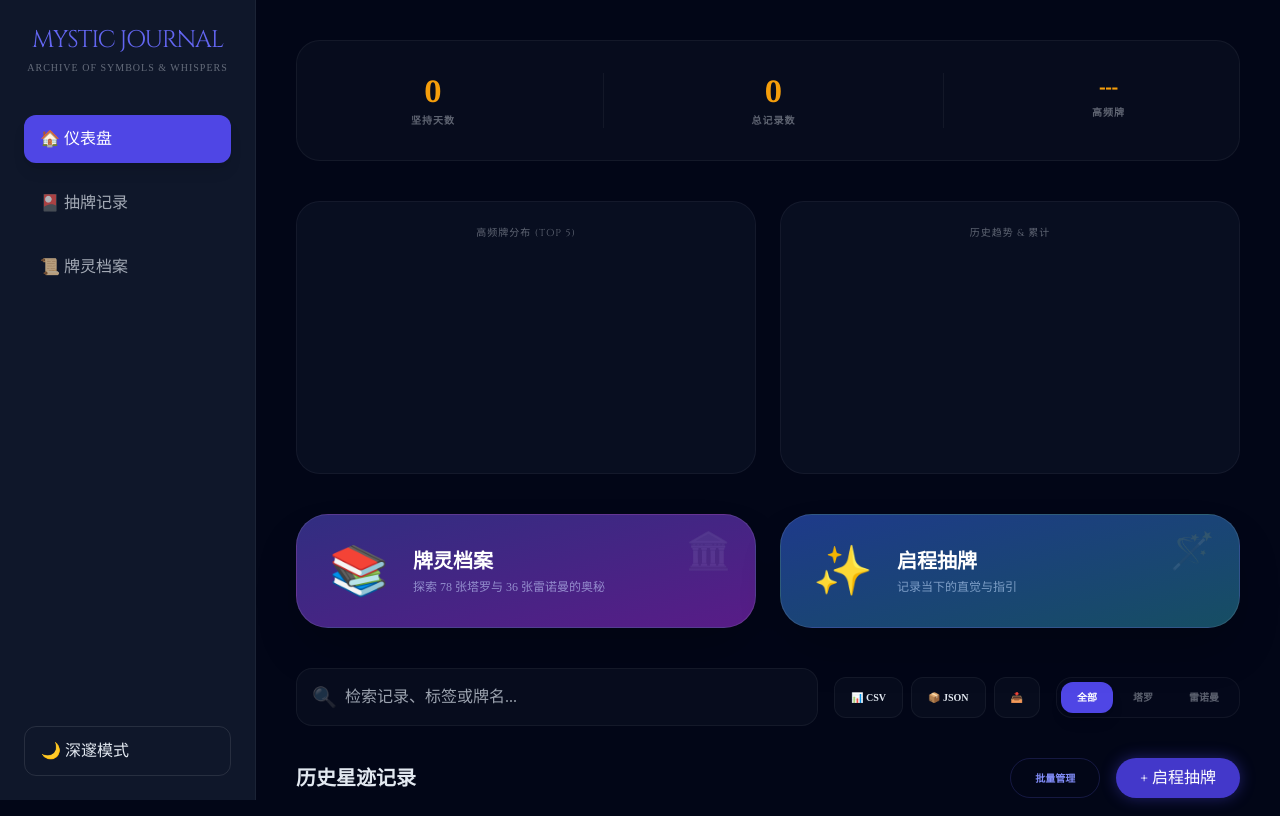
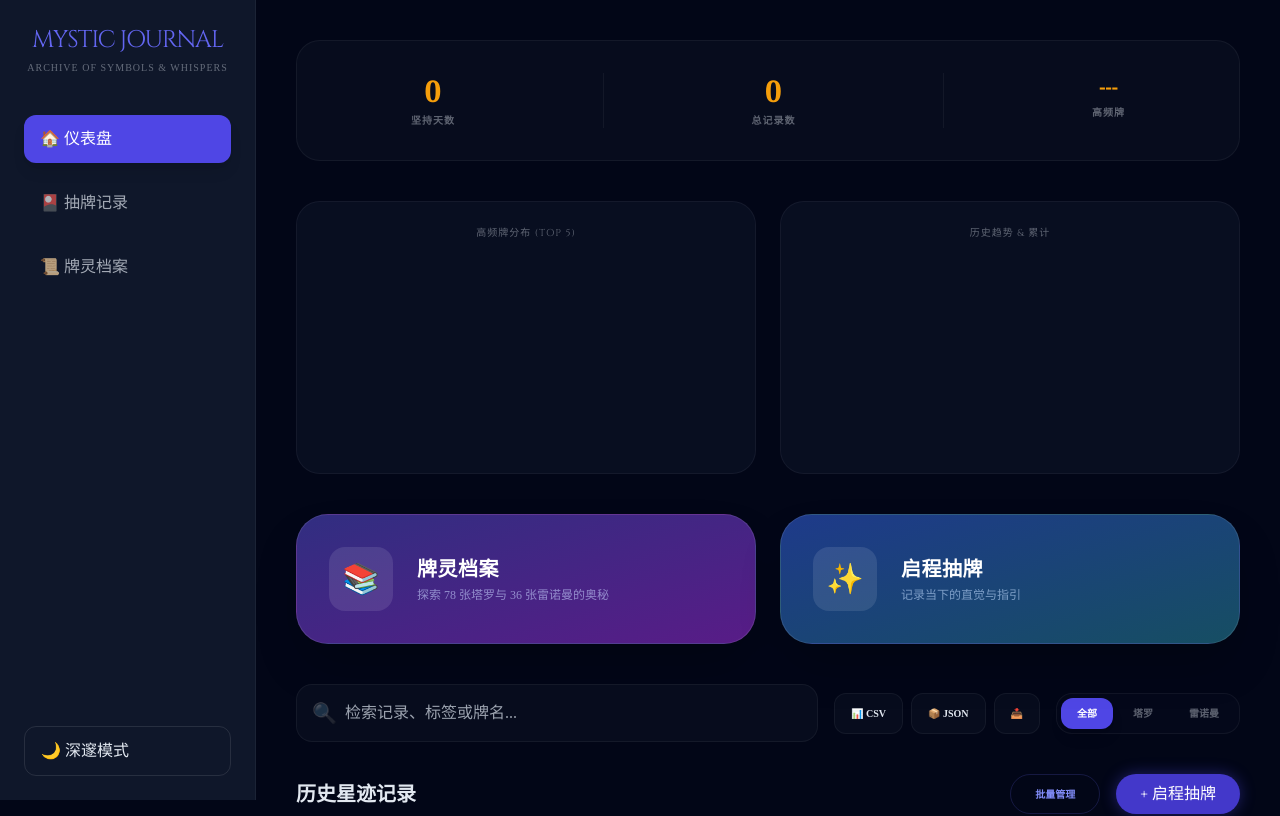
Before and after one commit to candy991/zhou, a React (Vite) app: page / in a window 1280 px wide. Shown: the top 816 px of the page. Built offline with nearby package versions, Linux system fonts and the light colour scheme.

Commit message:
几乎完美形态

```diff
--- a/App.tsx
+++ b/App.tsx
@@ -1,4 +1,6 @@
 import React, { useState, useEffect, useMemo, useRef } from 'react';
+import { Link, useLocation } from 'react-router-dom';
+import { Home } from 'lucide-react';
 import { DeckType, ReadingEntry, AppState, SelectedCard, ThemeMode, LenormandColor } from './types';
 import { loadEntries, saveEntries } from './services/storage';
 import { MysticButton } from './components/MysticButton';
@@ -149,6 +151,8 @@ const App: React.FC = () => {
   const lineChartRef = useRef<HTMLDivElement>(null);
   const fileInputRef = useRef<HTMLInputElement>(null);
 
+  const location = useLocation();
+
   const getLocalISOString = (date: Date) => {
     const tzOffset = date.getTimezoneOffset() * 60000;
     return new Date(date.getTime() - tzOffset).toISOString().slice(0, 16);
@@ -175,6 +179,13 @@ const App: React.FC = () => {
     const data = loadEntries();
     setState(prev => ({ ...prev, entries: data }));
   }, []);
+
+  // Sync state with routing
+  useEffect(() => {
+    if (location.pathname === '/') {
+      setState(prev => ({ ...prev, currentView: 'home' }));
+    }
+  }, [location.pathname]);
 
   const isDark = state.theme === 'dark';
   const selectedEntry = state.entries.find(e => e.id === state.selectedEntryId);
@@ -616,7 +627,7 @@ const App: React.FC = () => {
 
         <div className="max-w-6xl mx-auto p-6 md:p-10 pb-32">
           {state.currentView === 'archive' && (
-            <CardArchive entries={state.entries} theme={state.theme} />
+            <CardArchive entries={state.entries} theme={state.theme} onBack={() => setState(p => ({ ...p, currentView: 'home' }))} />
           )}
 
           {state.currentView === 'home' && (
@@ -651,20 +662,21 @@ const App: React.FC = () => {
                 </div>
               </div>
 
-              {/* 快速入口区域 */}
+              {/* 快速入口区域 - 找回被删除的部分 */}
               <div className="grid grid-cols-1 md:grid-cols-2 gap-6">
                 <div
                   onClick={() => setState(p => ({ ...p, currentView: 'archive' }))}
                   className="relative p-8 rounded-[2rem] border border-white/10 bg-gradient-to-br from-indigo-900 to-purple-900 cursor-pointer group hover:scale-[1.02] transition-all shadow-2xl overflow-hidden"
                 >
                   <div className="flex items-center gap-6 relative z-10">
-                    <div className="text-5xl group-hover:rotate-12 transition-transform duration-500">📚</div>
+                    <div className="w-16 h-16 rounded-2xl bg-white/10 flex items-center justify-center group-hover:rotate-12 transition-transform duration-500">
+                      <span className="text-3xl">📚</span>
+                    </div>
                     <div>
-                      <h3 className="text-xl font-serif font-bold text-white">牌灵档案</h3>
+                      <h3 className="text-xl font-serif font-bold text-white tracking-wide">牌灵档案</h3>
                       <p className="text-xs text-indigo-200/60 mt-1">探索 78 张塔罗与 36 张雷诺曼的奥秘</p>
                     </div>
                   </div>
-                  <div className="absolute top-4 right-6 text-4xl opacity-10 pointer-events-none group-hover:scale-125 transition-transform duration-700">🏛️</div>
                 </div>
 
                 <div
@@ -675,13 +687,14 @@ const App: React.FC = () => {
                   className="relative p-8 rounded-[2rem] border border-white/10 bg-gradient-to-br from-blue-900 to-cyan-900 cursor-pointer group hover:scale-[1.02] transition-all shadow-2xl overflow-hidden"
                 >
                   <div className="flex items-center gap-6 relative z-10">
-                    <div className="text-5xl group-hover:animate-pulse transition-all">✨</div>
+                    <div className="w-16 h-16 rounded-2xl bg-white/10 flex items-center justify-center group-hover:animate-pulse transition-all">
+                      <span className="text-3xl">✨</span>
+                    </div>
                     <div>
-                      <h3 className="text-xl font-serif font-bold text-white">启程抽牌</h3>
+                      <h3 className="text-xl font-serif font-bold text-white tracking-wide">启程抽牌</h3>
                       <p className="text-xs text-blue-200/60 mt-1">记录当下的直觉与指引</p>
                     </div>
                   </div>
-                  <div className="absolute top-4 right-6 text-4xl opacity-10 pointer-events-none group-hover:scale-125 transition-transform duration-700">🪄</div>
                 </div>
               </div>
 
@@ -745,6 +758,15 @@ const App: React.FC = () => {
 
           {state.currentView === 'create' && (
             <div className={`max-w-4xl mx-auto p-10 rounded-[2.5rem] border shadow-2xl animate-in zoom-in-95 duration-500 ${isDark ? 'bg-slate-900/80 border-white/5 shadow-indigo-500/10' : 'bg-white border-slate-200'}`}>
+              {/* 悬浮回家按钮 - 绝对稳妥版 */}
+              <Link
+                to="/"
+                className="fixed bottom-6 left-6 z-50 p-3 bg-indigo-600 rounded-full shadow-lg text-white hover:bg-indigo-500 transition-all border border-white/20 flex items-center justify-center"
+                aria-label="Back to Dashboard"
+              >
+                <Home size={24} />
+              </Link>
+
               <div className="mb-10 text-center">
                  <h2 className="text-3xl font-serif font-bold mb-2">{formData.id ? '复盘记录' : '捕捉启示'}</h2>
                  <p className="text-xs opacity-50 uppercase tracking-[0.3em] font-mystic">{formData.id ? 'Review & Reflect' : 'Intuition Recording'}</p>
@@ -802,7 +824,7 @@ const App: React.FC = () => {
                   <label className="text-[10px] uppercase opacity-40 font-bold tracking-widest block px-2">分类标签 (Tags)</label>
                   <div className="flex flex-wrap gap-2">
                     {PRESET_TAGS.map(tag => (
-                      <button key={tag} onClick={() => setFormData(p => ({ ...p, tag: p.tag === tag ? undefined : tag }))} className={`px-4 py-2 rounded-full text-xs border transition-all ${formData.tag === tag ? 'bg-indigo-600 border-indigo-500 text-white shadow-md' : 'bg-slate-950/20 border-white/5 opacity-60 hover:opacity-100'}`}>{tag}</button>
+                      <button key={tag} onClick={() => setFormData(p => ({ ...p, tag: p.tag === tag ? undefined : tag }))} className={`px-4 py-2 rounded-full text-xs border transition-all ${formData.tag === tag ? 'bg-indigo-600 border-indigo-500 text-white shadow-md' : 'bg-slate-900/40 border-white/5 opacity-40 hover:opacity-100'}`}>{tag}</button>
                     ))}
                   </div>
                 </div>
--- a/components/CardArchive.tsx
+++ b/components/CardArchive.tsx
@@ -1,4 +1,6 @@
 import React, { useState, useMemo, useEffect } from 'react';
+import { Link } from 'react-router-dom';
+import { Home } from 'lucide-react';
 import { DeckType, ReadingEntry } from '../types';
 import { TAROT_DETAILS, LENORMAND_DETAILS, TAROT_CARDS, LENORMAND_CARDS } from '../constants/cards';
 import { CardBack } from '../App';
@@ -6,9 +8,10 @@ import { CardBack } from '../App';
 interface CardArchiveProps {
   entries: ReadingEntry[];
   theme: 'light' | 'dark';
+  onBack?: () => void;
 }
 
-export const CardArchive: React.FC<CardArchiveProps> = ({ entries, theme }) => {
+export const CardArchive: React.FC<CardArchiveProps> = ({ entries, theme, onBack }) => {
   const [activeSystem, setActiveSystem] = useState<DeckType>(DeckType.TAROT);
   const [tarotFilter, setTarotFilter] = useState<string>('all');
   const [searchQuery, setSearchQuery] = useState('');
@@ -67,9 +70,18 @@ export const CardArchive: React.FC<CardArchiveProps> = ({ entries, theme }) => {
 
   return (
     <div className="animate-in fade-in duration-700 space-y-10 pb-20">
-      {/* 顶部系统切换 */}
+      {/* 顶部系统切换 + Home 按钮 */}
       <div className="flex justify-center">
-        <div className={`inline-flex p-1 rounded-2xl border ${isDark ? 'bg-slate-900 border-white/5' : 'bg-white border-slate-200'} shadow-2xl`}>
+        <div className={`inline-flex items-center p-1 rounded-2xl border ${isDark ? 'bg-slate-900 border-white/5' : 'bg-white border-slate-200'} shadow-2xl gap-1`}>
+          {/* Home 按钮 - 已移至此处 */}
+          <Link
+            to="/"
+            className="p-2.5 bg-indigo-600 rounded-xl text-white hover:bg-indigo-500 transition-all flex items-center justify-center shadow-sm"
+            aria-label="Back to Dashboard"
+          >
+            <Home size={18} />
+          </Link>
+
           {[
             { id: DeckType.TAROT, label: '塔罗牌 (78)', count: 78 },
             { id: DeckType.LENORMAND, label: '雷诺曼 (36)', count: 36 }
@@ -106,7 +118,7 @@ export const CardArchive: React.FC<CardArchiveProps> = ({ entries, theme }) => {
               </button>
             ))
           ) : (
-            <span className="text-[10px] uppercase opacity-40 font-bold tracking-[0.3em] py-2 px-4">经典雷诺曼 36 占卜全集</span>
+            <span className="text-[10px] uppercase font-bold tracking-[0.3em] py-2 px-4 opacity-40">经典雷诺曼 36 占卜全集</span>
           )}
         </div>
 
@@ -122,7 +134,7 @@ export const CardArchive: React.FC<CardArchiveProps> = ({ entries, theme }) => {
         </div>
       </div>
 
-      {/* 画廊网格 - forceStylized={false} 恢复写实风格优先 */}
+      {/* 画廊网格 */}
       <div className="grid grid-cols-2 sm:grid-cols-3 md:grid-cols-4 lg:grid-cols-6 gap-6">
         {filteredCards.map(name => {
           const detail = activeSystem === DeckType.TAROT ? TAROT_DETAILS[name] : LENORMAND_DETAILS[name];
--- a/index.html
+++ b/index.html
@@ -56,7 +56,9 @@
     "react/": "https://esm.sh/react@^19.2.3/",
     "react": "https://esm.sh/react@^19.2.3",
     "@google/genai": "https://esm.sh/@google/genai@^1.34.0",
-    "echarts": "https://esm.sh/echarts@5.5.0"
+    "echarts": "https://esm.sh/echarts@5.5.0",
+    "react-router-dom": "https://esm.sh/react-router-dom@^7.11.0",
+    "lucide-react": "https://esm.sh/lucide-react@^0.562.0"
   }
 }
 </script>
--- a/index.tsx
+++ b/index.tsx
@@ -1,6 +1,6 @@
-
 import React from 'react';
 import ReactDOM from 'react-dom/client';
+import { HashRouter } from 'react-router-dom';
 import App from './App';
 
 const rootElement = document.getElementById('root');
@@ -11,6 +11,8 @@ if (!rootElement) {
 const root = ReactDOM.createRoot(rootElement);
 root.render(
   <React.StrictMode>
-    <App />
+    <HashRouter>
+      <App />
+    </HashRouter>
   </React.StrictMode>
 );
--- a/package.json
+++ b/package.json
@@ -12,7 +12,9 @@
     "react-dom": "^19.2.3",
     "react": "^19.2.3",
     "@google/genai": "^1.34.0",
-    "echarts": "5.5.0"
+    "echarts": "5.5.0",
+    "react-router-dom": "^7.11.0",
+    "lucide-react": "^0.562.0"
   },
   "devDependencies": {
     "@types/node": "^22.14.0",
```
